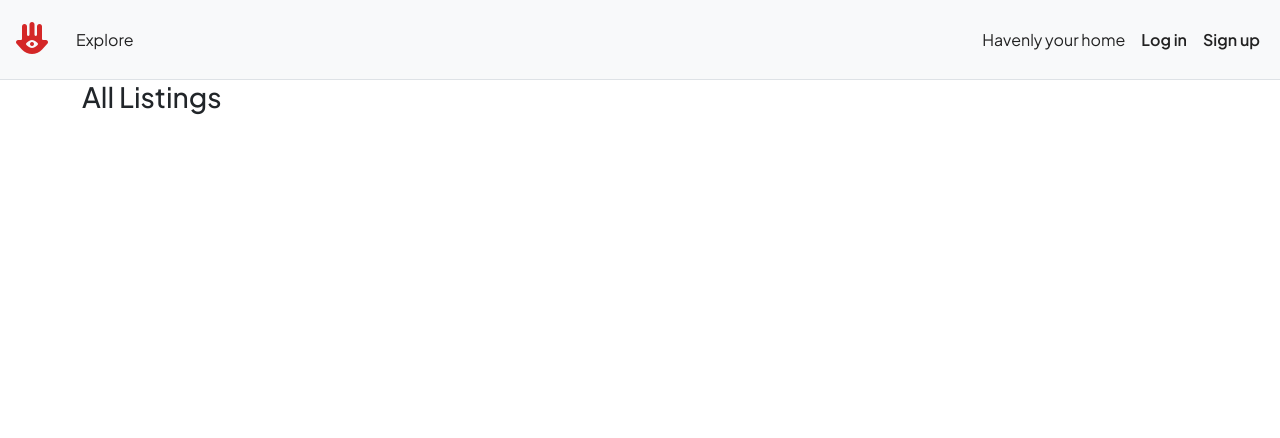
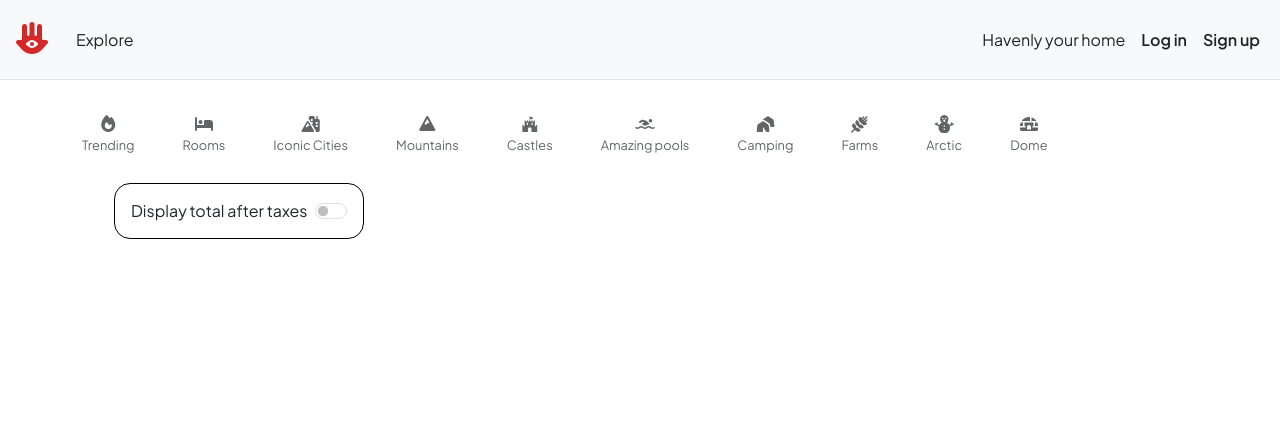
Before and after one commit to DevAaaryan/Havenly, a Node server app: template views/listings/index.ejs in a window 1280 px wide. Shown: the top 438 px of the page. Run offline with Node 20, Linux system fonts and the light colour scheme; the template is opened without the code that fills it, so the values that code supplies are empty; some libraries are stand-ins or nearby versions.

Commit message:
Updating UI

```diff
--- a/views/listings/index.ejs
+++ b/views/listings/index.ejs
@@ -1,11 +1,99 @@
 <% layout("/layouts/boilerplate") %>
 
+    <style>
+        #filters {
+            display: flex;
+            flex-wrap: wrap;
+            /* justify-content: center; */
+            align-items: center;
+        }
+
+        .filter {
+            text-align: center;
+            margin-right: 3rem;
+            margin-top: 2rem;
+            opacity: 0.7;
+        }
+
+        .filter:hover {
+            opacity: 1;
+            cursor: pointer;
+        }
+
+        .filter p {
+            font-size: 0.8rem
+        }
+
+        .tax-info {
+            display: none;
+        }
+
+        .tax-toggle {
+            border: 1px solid black;
+            border-radius: 1rem;
+            height: 3.5rem;
+            padding: 1rem;
+            margin-left: 2rem;
+            display: flex;
+            align-items: center;
+            margin-top: 0.75rem;
+        }
+    </style>
+
     <body>
-            <h3>All Listings</h3>
+        <div id="filters">
+            <div class="filter">
+                <div><i class="fa-solid fa-fire"></i></div>
+                <p>Trending</p>
+            </div>
+            <div class="filter">
+                <div><i class="fa-solid fa-bed"></i></div>
+                <p>Rooms</p>
+            </div>
+            <div class="filter">
+                <div><i class="fa-solid fa-mountain-city"></i></div>
+                <p>Iconic Cities</p>
+            </div>
+            <div class="filter">
+                <div><i class="fa-solid fa-mountain"></i></div>
+                <p>Mountains</p>
+            </div>
+            <div class="filter">
+                <div><i class="fa-brands fa-fort-awesome"></i></div>
+                <p>Castles</p>
+            </div>
+            <div class="filter">
+                <div><i class="fa-solid fa-person-swimming"></i></div>
+                <p>Amazing pools</p>
+            </div>
+            <div class="filter">
+                <div><i class="fa-solid fa-tents"></i></div>
+                <p>Camping</p>
+            </div>
+            <div class="filter">
+                <div><i class="fa-solid fa-wheat-awn"></i></div>
+                <p>Farms</p>
+            </div>
+            <div class="filter">
+                <div><i class="fa-solid fa-snowman"></i></div>
+                <p>Arctic</p>
+            </div>
+            <div class="filter">
+                <div><i class="fa-solid fa-igloo"></i></div>
+                <p>Dome</p>
+            </div>
+
+            <div class="tax-toggle">
+                <div class="form-check-reverse form-switch">
+                    <input class="form-check-input" type="checkbox" role="switch" id="switchCheckDefault">
+                    <label class="form-check-label" for="switchCheckDefault">Display total after taxes</label>
+                </div>
+            </div>
+        </div>
         <!-- <form action="/listings/new" method="GET">
         <button>Create new Listing</button>
     </form> -->
-            <div class="row row-cols-lg-3 row-cols-md-2 row-cols-sm-1">
+        <div class="row row-cols-lg-3 row-cols-md-2 row-cols-sm-1 mt-3">
             <% for(let listing of allListings){ %>
                 <a href="/listings/<%= listing._id %>" class="listing-link">
                     <div class="card col listing-card">
@@ -19,6 +107,7 @@
                                     <%= listing.title %>
                                 </b> <br>
                                 &#8377 <%= listing.price.toLocaleString("en-IN") %> / Night
+                                    <i class="tax-info"> &nbsp; &nbsp; +18% GST</i>
                             </p>
                         </div>
                     </div>
@@ -28,3 +117,19 @@
 
 
     </body>
+
+    <script>
+        let taxSwitch = document.getElementById("switchCheckDefault")
+        taxSwitch.addEventListener("click", (e) => {
+            let taxInfo = document.getElementsByClassName("tax-info");
+            for (info of taxInfo) {
+                if (info.style.display != "inline") {
+                    info.style.display = "inline";
+                }
+                else {
+                    info.style.display = "none";
+                }
+            }
+
+        })
+    </script>
```
Lines whose indentation alone changed are shown as unchanged.
